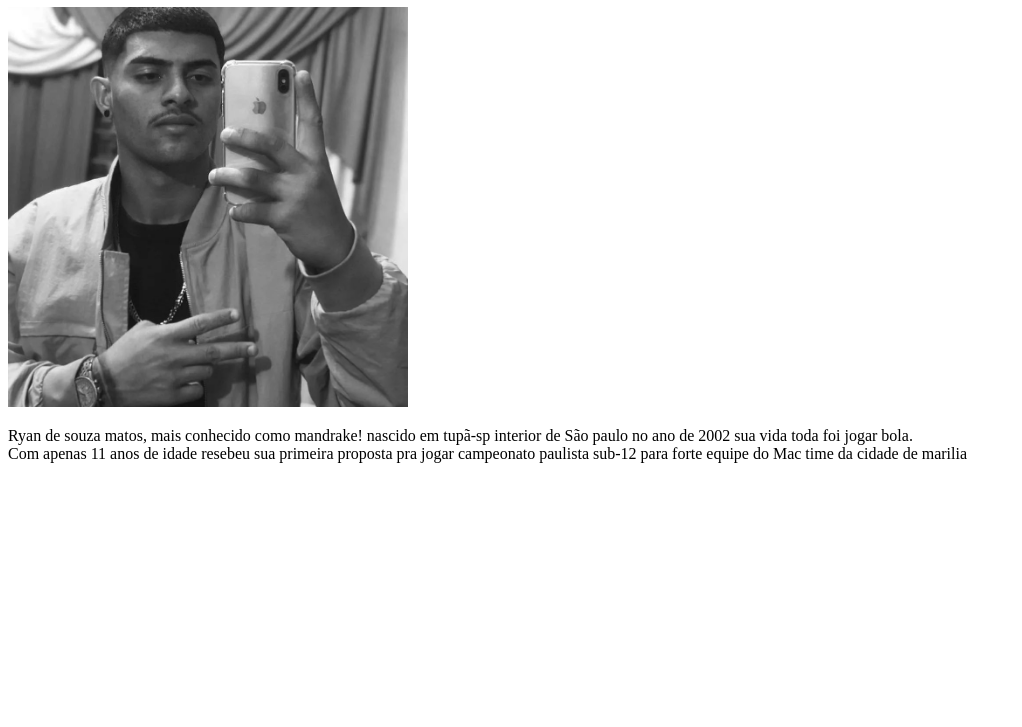
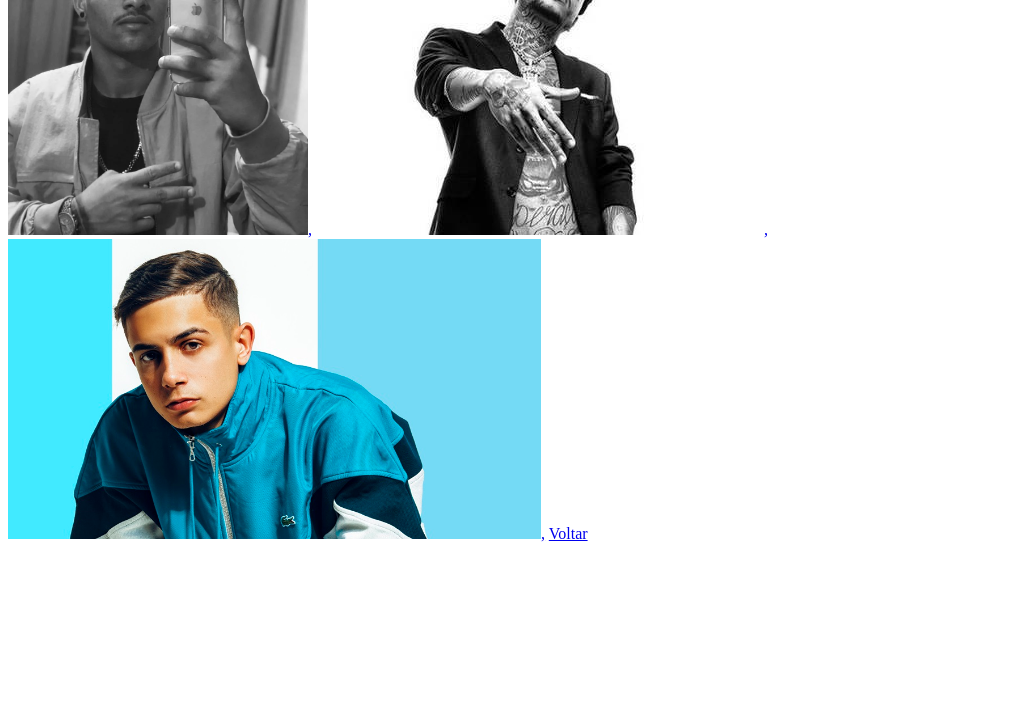
Before and after one commit to RyanSouzaM/site-unico, a plain HTML site: page index.html in a window 1280 px wide. Shown: the part 73-800 px from the top of the page, without its empty margins (0-1022 px from the left). Drawn offline with Linux system fonts and the light colour scheme.

Commit message:
site-unico

```diff
--- a/index.html
+++ b/index.html
@@ -6,12 +6,11 @@
     <meta name="viewport" content="width=device-width, initial-scale=1.0">
     <title>Document</title>
 </head>
-<body>
-    <h1>Ryan Matos</h1>
-    <img src="ryan2.png" width="400">
-    <p>Ryan de souza matos, mais conhecido como mandrake! nascido em tupã-sp interior de São paulo no ano de 2002 sua vida toda foi jogar bola. <br> Com apenas 11 anos de idade resebeu sua primeira proposta pra jogar campeonato paulista sub-12 para forte equipe do Mac time da cidade de marilia</p>
-
-
+<body<>
+  <a href="ryanmatos.html"><img src="ryan2.png" height="300px">,</a>
+  <a href="mckevin.html"><img src="mckevin.png"height="300px">,</a>
+  <a href="mchariel.html"><img src="mchariel.png"height="300px">,</a>
+  <a href="index.html"> Voltar </a>
 
 
 
```
Also changed, not shown: mchariel.html (+1 -1 lines), mckevin.html (+1 -1 lines), ryanmatos.html (+19 -0 lines).
